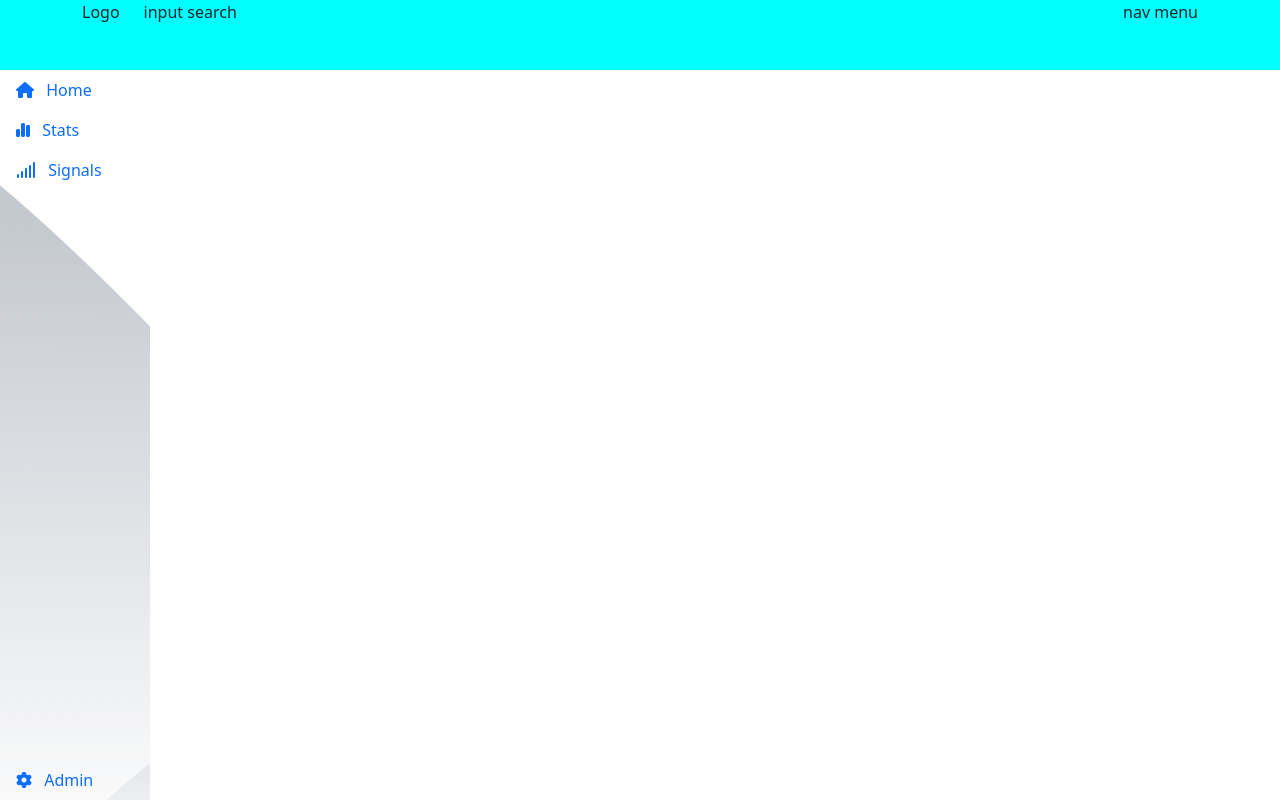
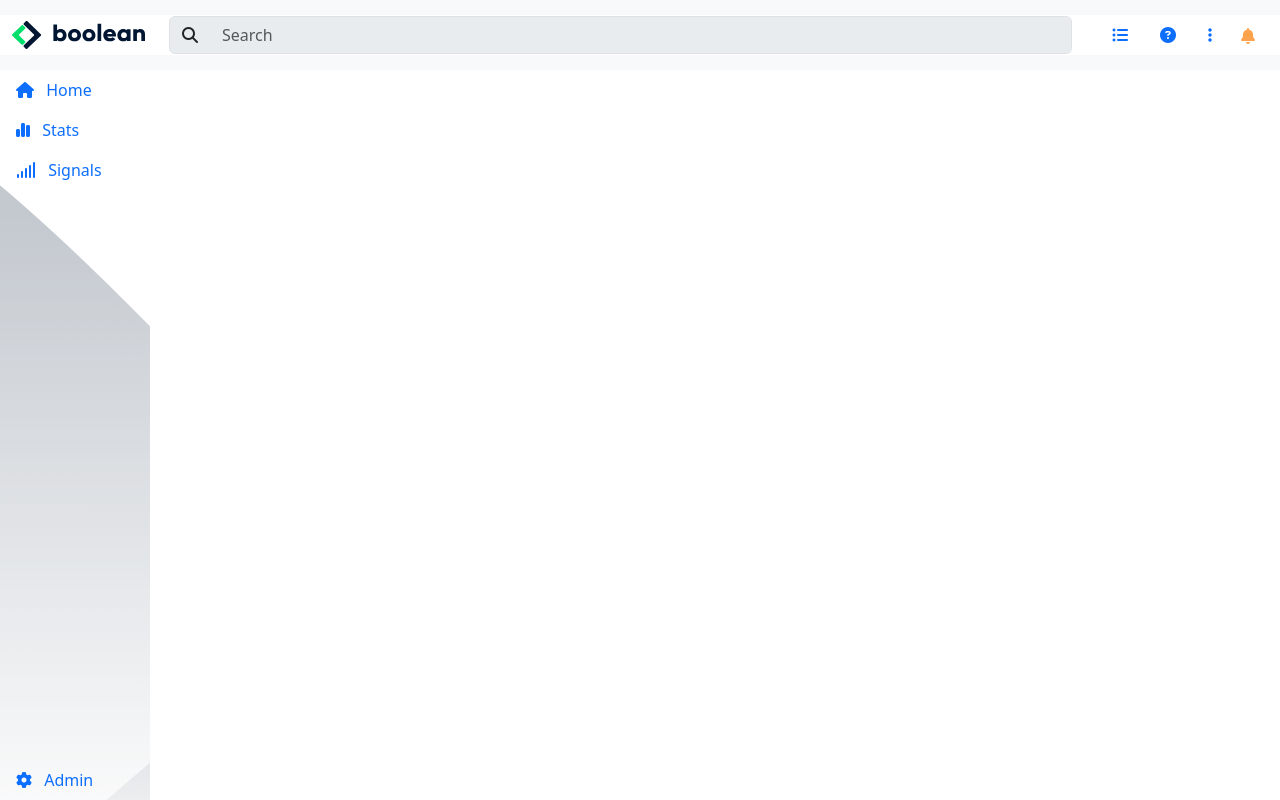
Before and after one commit to AnatoliyZakhryapin/html-css-bootstrap-dashboard, a plain HTML site: page index.html in a window 1280 px wide. Drawn offline with nearby package versions, Linux system fonts and the light colour scheme.

Commit message:
ADD style to header

```diff
--- a/css/style.css
+++ b/css/style.css
@@ -16,6 +16,32 @@
     background-color: aqua;
 }
 
+.logo-mobile {
+    max-width:30px;
+}
+
+.search {
+    background-image: url(https://fontawesome.com/icons/magnifying-glass?f=classic&s=solid);
+    background-position: 10px center;
+    background-repeat: no-repeat;
+    border: 1px solid #ccc;
+
+    -webkit-border-radius: 4px;
+    -moz-border-radius: 4px;
+    -ms-border-radius: 4px;
+    -o-border-radius: 4px;
+    border-radius: 4px;
+
+    padding: 10px 5px 10px 20px;
+    text-indent: 20px;
+
+    -webkit-transition: all 0.2s;
+    -moz-transition: all 2s;
+    transition: all 0.2s;
+
+    width: 200px;
+}
+
 /* App-nav-bar */
 
 .app-nav-bar {
--- a/index.html
+++ b/index.html
@@ -12,18 +12,66 @@
 <body>
     <div class="app">
         <!--Start app-header-->
-        <header class="app-header">
-            <div class="container">
-                <div class="row">
+        <header class="app-header d-flex align-items-center bg-light">
+            <div class="container-fluid">
+                <div class="row bg-white align-items-center">
                     <div class="col-auto">
-                        Logo
+                       <a href="#">
+                            <figure class="m-0">
+                                <img class="img-fluid logo d-none d-lg-block" src="./img/logo.svg" alt="">
+                            </figure>
+                            <figure class="m-0">
+                                <img class="img-fluid logo-mobile d-lg-none" src="./img/mobile-logo.png" alt="">
+                            </figure>
+                       </a>
                     </div>
-                    <div class="col-auto flex-grow-1">
-                        input search
+                    <div class="col-auto flex-grow-1 my-1 my-lg-0 ">
+                        <form action="" class="d-flex">
+                            <div class="input-group">
+                                <span class="input-group-text bg-body-secondary" id="basic-addon1">
+                                    <i class="fa-solid fa-magnifying-glass"></i>
+                                </span>
+                                <input
+                                    type="text"
+                                    class="form-control border-start-0 bg-body-secondary"
+                                    placeholder="Search"
+                                    aria-label="Username"
+                                    aria-describedby="basic-addon1">
+                              </div>
+                        </form>
                     </div>
+
+
                     <div class="col-auto">
-                        nav menu
-                    </div>
+                       <ul class="nav align-items-baseline">
+                            <li class="nav-item">
+                                <a class="nav-link d-none d-lg-block" href="#">
+                                    <i class="fa-solid fa-list-ul"></i>
+                                </a>
+                            </li>
+                            <li class="nav-item">
+                                <a class="nav-link d-none d-lg-block" href="#">
+                                    <i class="fa-solid fa-circle-question"></i>
+                                </a>
+                            </li>
+                            <li class="nav-item">
+                                <a class="nav-link d-none d-lg-block" href="#">
+                                    <i class="fa-solid fa-ellipsis-vertical"></i>
+                                </a>
+                            </li>
+                            <li class="nav-item ">
+                                <div class="dropdown">
+                                    <button class="btn" type="button" data-bs-toggle="dropdown" aria-expanded="false">
+                                        <i class="fa-solid fa-bell" style="color: #fda34e;"></i>
+                                    </button>
+                                    <ul class="dropdown-menu">
+                                    <li><a class="dropdown-item" href="#">Profilo</a></li>
+                                    <li><a class="dropdown-item" href="#">Fatturazione</a></li>
+                                    <li><a class="dropdown-item" href="#">Logout</a></li>
+                                    </ul>
+                              </div>
+                            </li>
+                       </ul>
                 </div>
             </div>
         </header>
@@ -33,7 +81,7 @@
         <div class="app-content d-flex flex-grow-1">
             <!--Start app-nav-bar-->
             <div class="app-nav-bar d-flex">
-                <ul class="nav flex-column">
+                <ul class="nav flex-column align-items-center flex-grow-1 align-items-lg-start">
                     <li class="nav-item">
                         <a class="nav-link active" aria-current="page" href="#">
                             <i class="fa-solid fa-house"></i>
```
